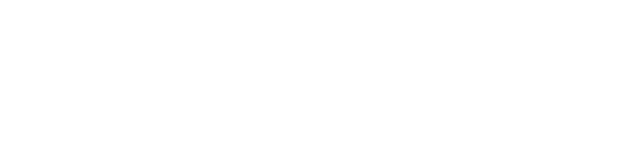
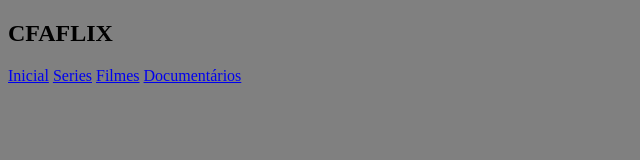
Before and after one commit to fernandoarmoa/ProjetoNewNetflix, a plain HTML site: page index.html in a window 1280 px wide. Shown: the whole page, without its empty margins (0-640 px from the left). Drawn offline with Linux system fonts and the light colour scheme.

Commit message:
Adicionado o header no index e criada a folha de estilo main

```diff
--- /dev/null
+++ b/css/main.css
@@ -0,0 +1,3 @@
+body {
+    background-color: gray;
+}
--- a/index.html
+++ b/index.html
@@ -4,9 +4,20 @@
     <meta charset="UTF-8">
     <meta http-equiv="X-UA-Compatible" content="IE=edge">
     <meta name="viewport" content="width=device-width, initial-scale=1.0">
+    <link rel="stylesheet" href="css/main.css">
     <title>Cfaflix</title>
 </head>
 <body>
-
+    <header>
+        <div class="container">
+            <h2>CFAFLIX</h2>
+            <nav>
+                <a href="#">Inicial</a>
+                <a href="#">Series</a>
+                <a href="#">Filmes</a>
+                <a href="#">Documentários</a>
+            </nav>
+        </div>
+    </header>
 </body>
 </html>
```
